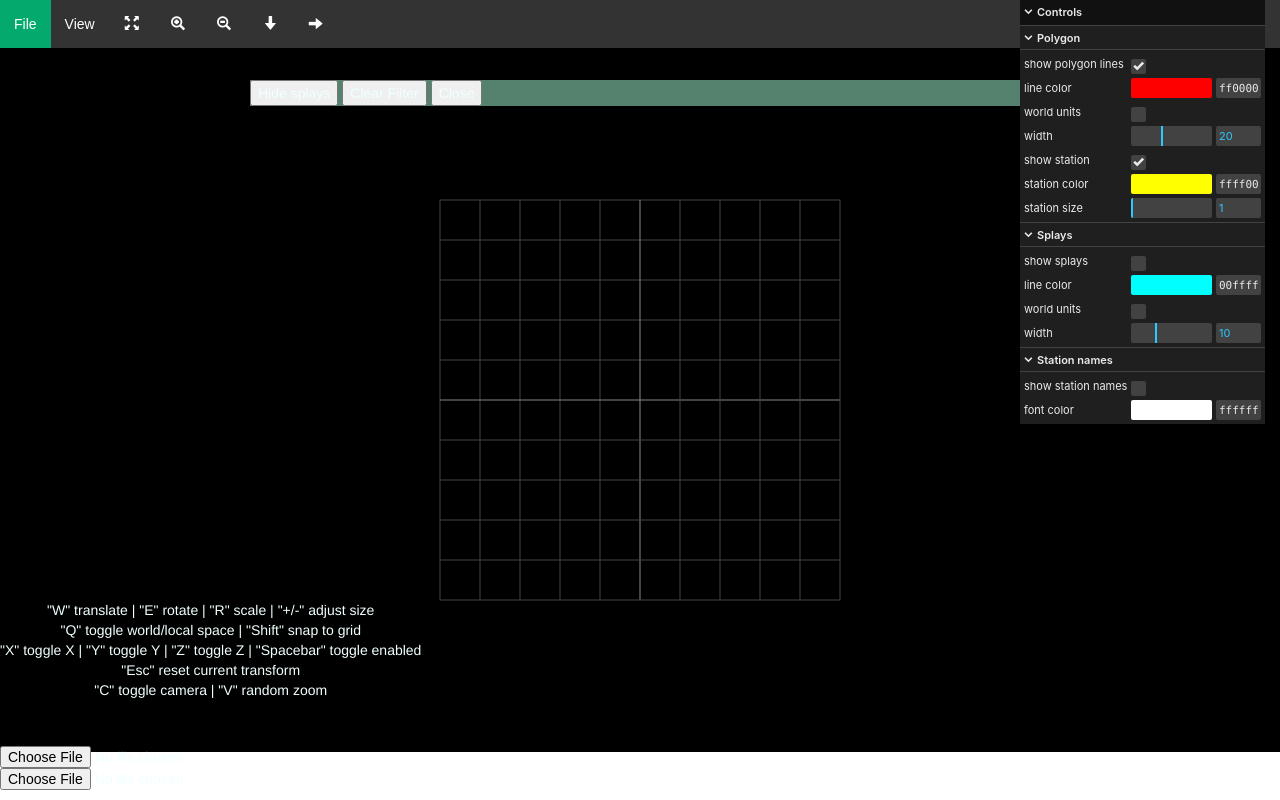
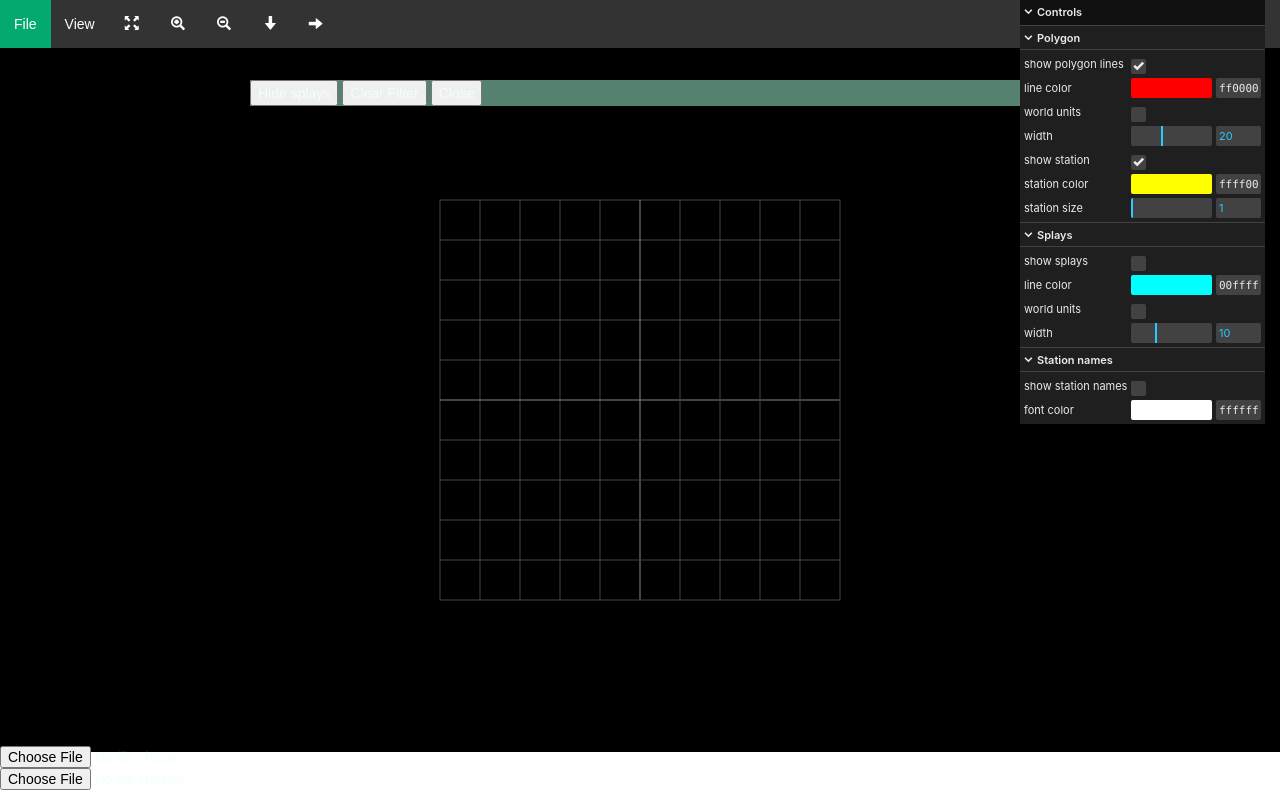
Before and after one commit to sziget/speleo-studio, a plain HTML site: page index.html in a window 1280 px wide. Drawn offline with nearby package versions, Linux system fonts and the light colour scheme.

Commit message:
Remove helper panel - transform control

```diff
--- a/index.html
+++ b/index.html
@@ -11,15 +11,6 @@
 	<style>
 		body {
 			margin: 0;
-		}
-
-		#help {
-			position: absolute;
-			bottom: 100px;
-			text-align: center;
-			z-index: 100;
-			display: block;
-			color: azure;
 		}
 
 		#close {
@@ -113,13 +104,6 @@
 
 <body>
 	<div id="tree-panel"></div>
-	<div id="help">
-		"W" translate | "E" rotate | "R" scale | "+/-" adjust size<br />
-		"Q" toggle world/local space | "Shift" snap to grid<br />
-		"X" toggle X | "Y" toggle Y | "Z" toggle Z | "Spacebar" toggle enabled<br />
-		"Esc" reset current transform<br />
-		"C" toggle camera | "V" random zoom
-	</div>
 	<script type="module" src="js/main.js"></script>
 	<div class="file-upload">
 		<input type="file" id="topodroidInput" accept=".csv" />
--- a/js/main.js
+++ b/js/main.js
@@ -214,8 +214,6 @@ function init() {
     myscene = new MyScene(OPTIONS, scene, render);
     explorer = new ProjectExplorer(OPTIONS, db, myscene, cavesModified);
     gui = addGui(OPTIONS, myscene, MAT.materials);
-
-
 }
 
 function zoom(step) {
```
